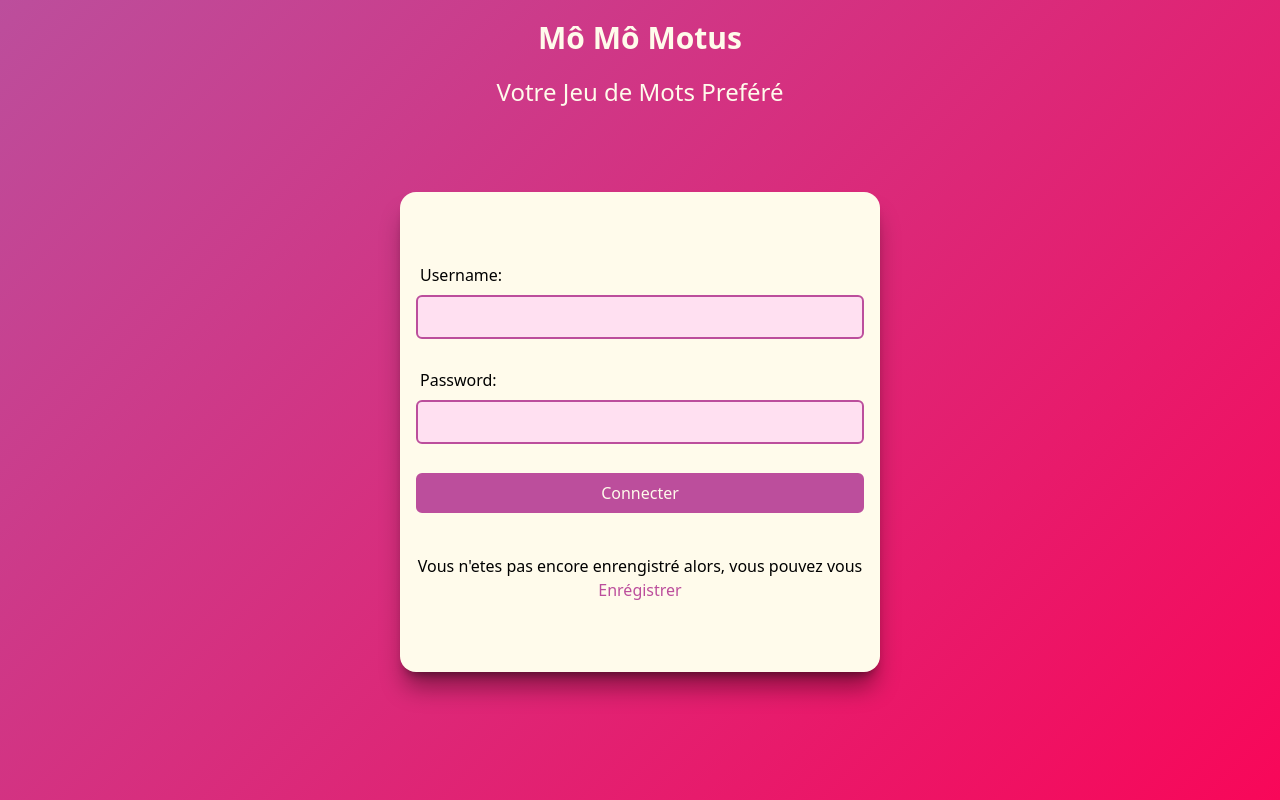
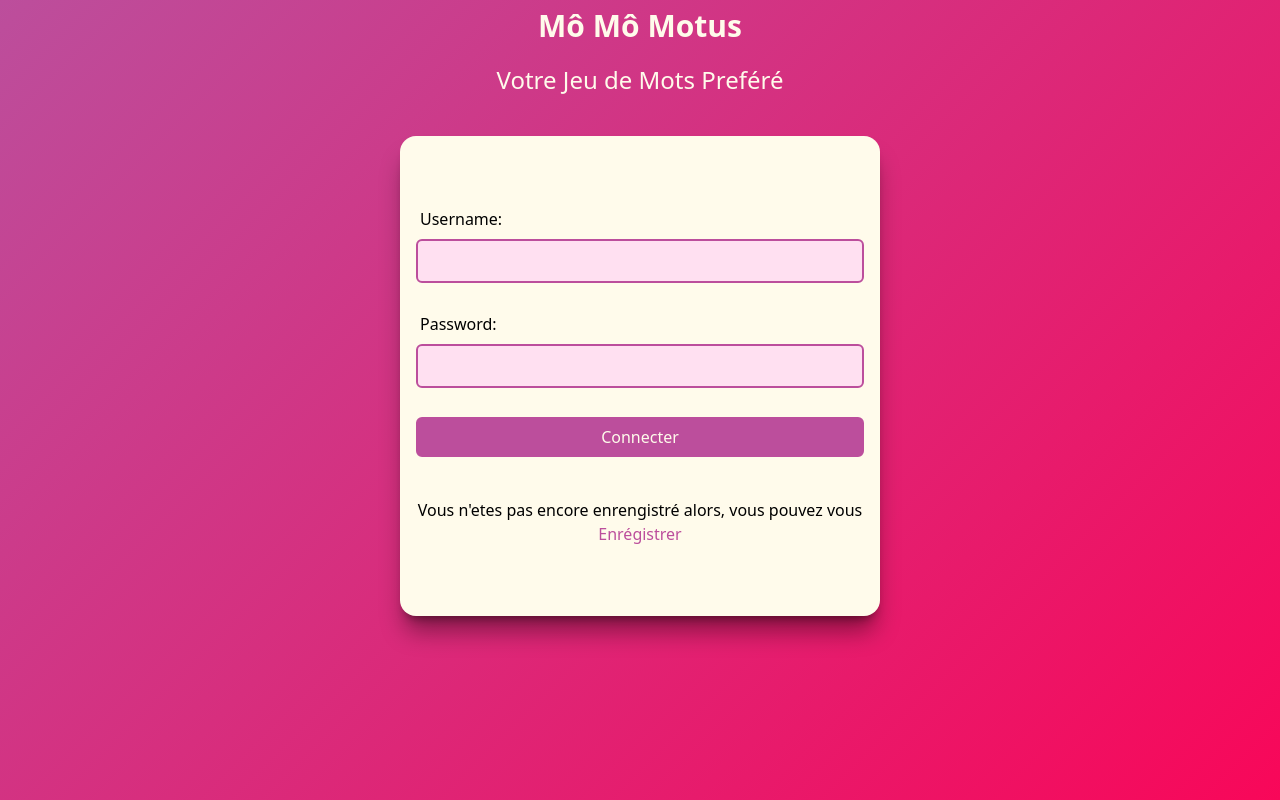
Before and after one commit to AbakarLol/Motus, a React (Vite) app in the folder Frontend/: page / in a window 1280 px wide. Built offline with nearby package versions, Linux system fonts and the light colour scheme.

Commit message:
Rearange the ui

```diff
--- a/Frontend/src/components/App.jsx
+++ b/Frontend/src/components/App.jsx
@@ -20,7 +20,7 @@ export default function App(){
 
 
     return (
-        <div className="main">
+        <div className="">
             <Header />
             {
             isAuthenticated?
@@ -28,7 +28,7 @@ export default function App(){
             :
             <Auth callBack = {callBack} />
             }
-            <Footer />
+            {/* <Footer /> */}
         </div>
     )
 }
--- a/Frontend/src/components/Board.jsx
+++ b/Frontend/src/components/Board.jsx
@@ -10,9 +10,9 @@ export default function Board(props){
 
 
     return(
-        <div className="card  lg:h-1/7 h-1/8 w-full ">
+        <div className="card  md:h-[10vh] lg:h-[12vh] h-1/9 w-full gap-2  ">
             <div className='scores'>
-                <div className ="scores-label" ><GridViewIcon  className='text-amber-400 md:text-xl' /> Grille:</div>
+                <div className ="scores-label" ><GridViewIcon  className='text-amber-400' /> Grille:</div>
                 <div className='scores-value'> {props.scoreData.grille} x {props.scoreData.grille}  </div>
             </div>
             <div className='scores' >
@@ -20,8 +20,8 @@ export default function Board(props){
                 <div className='scores-value' >{props.scoreData.niveau}</div>
             </div>
             <div className='scores' >
-                <div className ="scores-label" > <DataSaverOnIcon className='text-red-400 font-' /> Marge: </div>
-                <div className='scores-value'>{props.scoreData.marge}</div>
+                <div className ="scores-label" > <DataSaverOnIcon className='text-red-400 text-sm' /> Marge: </div>
+                <div className='scores-value '>{props.scoreData.marge}</div>
             </div>
 
         </div>
--- a/Frontend/src/components/Field.jsx
+++ b/Frontend/src/components/Field.jsx
@@ -369,7 +369,7 @@ export default function Field({callBack, setDialog}){
 
     return(
 
-        <div className="card flex-col justify-center-safe gap-0.25 sm:gap-0.5 md:h-150 md:w-150 w-full h-1/2">
+        <div className="card flex-col justify-center-safe gap-0.25 sm:gap-0.5 md:h-110 md:w-150 w-full h-1/2">
             {
                 words?.map((singleWord, singleWordIndex)=>{
 
--- a/Frontend/src/index.css
+++ b/Frontend/src/index.css
@@ -11,7 +11,6 @@ body{
     background: -webkit-linear-gradient(-45deg, #f80759, #bc4e9c);  /* Chrome 10-25, Safari 5.1-6 */
     background: linear-gradient(-45deg, #f80759, #bc4e9c); /* W3C, IE 10+/ Edge, Firefox 16+, Chrome 26+, Opera 12+, Safari 7+ */
 
-
 }
 
 
@@ -20,7 +19,7 @@ body{
         @apply flex justify-around items-center  bg-amber-50 rounded-2xl shadow-xl/40
     }
     .main{
-        @apply flex flex-col items-center justify-start gap-6 sm:gap-8 h-screen sm:h-1/2 w-full p-1 sm:p-3
+        @apply flex flex-col items-center justify-start gap-6 sm:gap-8 sm:h-auto h-[80vh] w-full p-1 sm:p-3
     }
     .scores-label {
         @apply flex justify-between items-end gap-1
```
